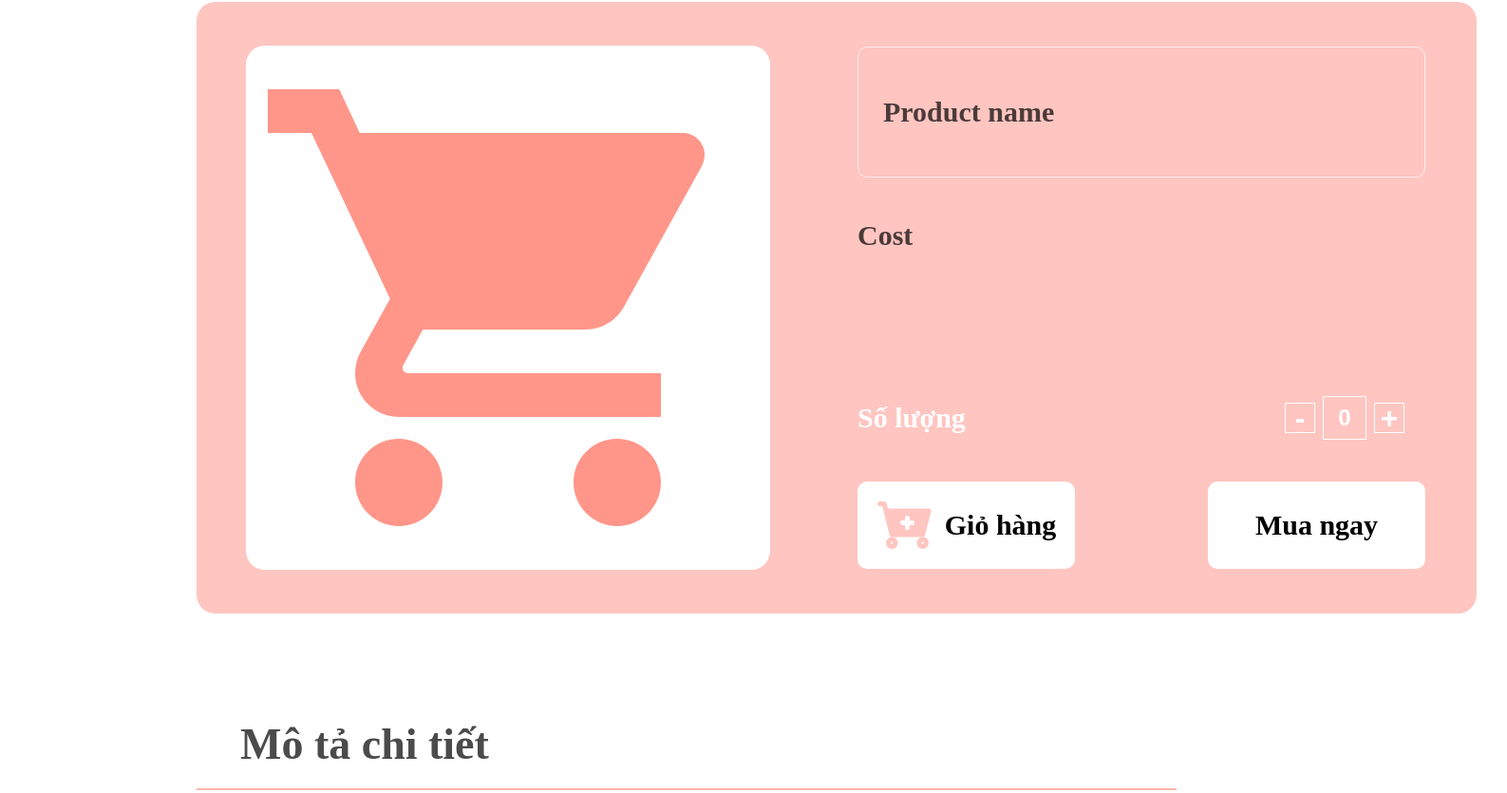
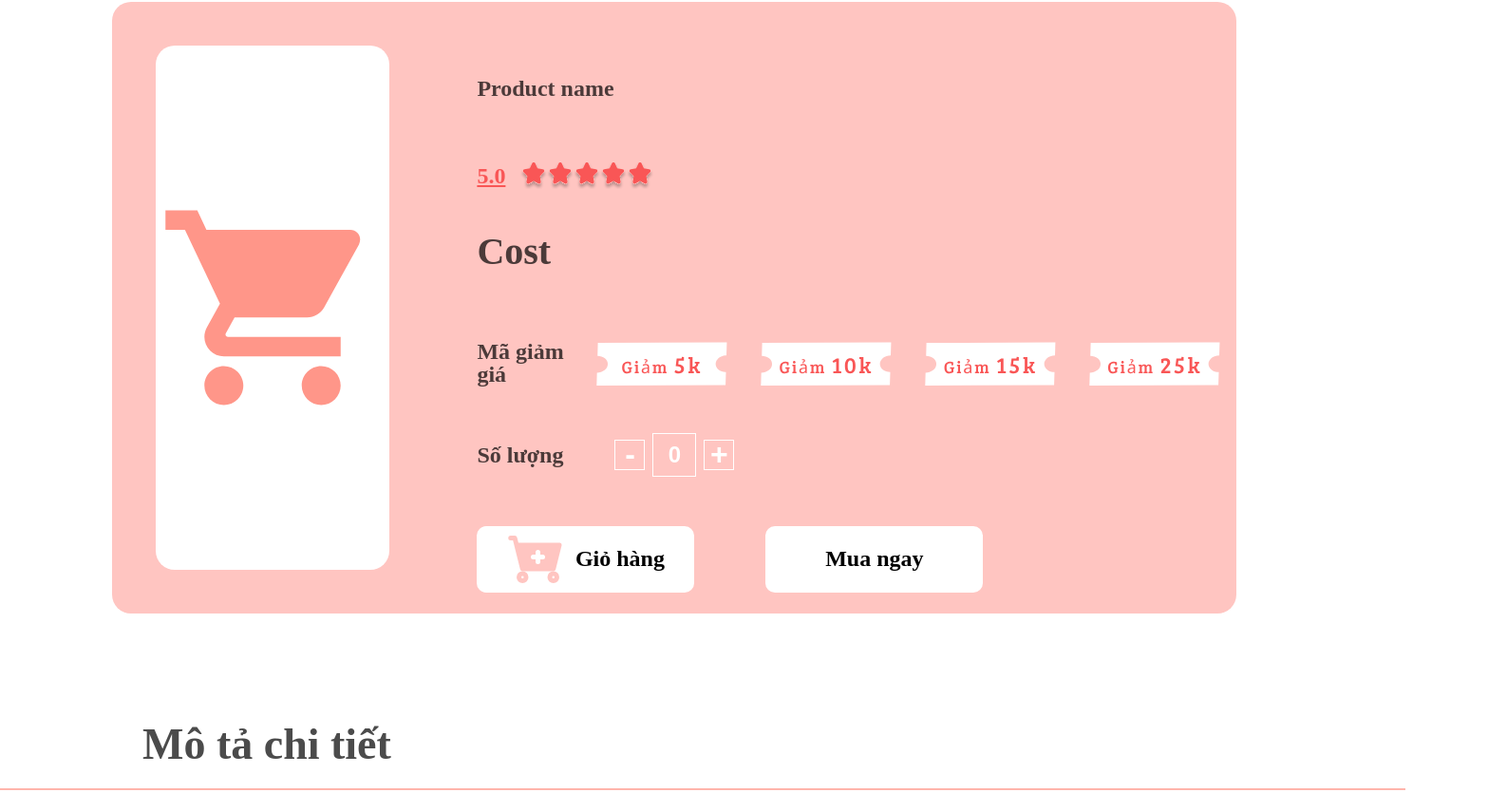
Before and after one commit to vuoanh291104/keshouhin_web, a plain HTML site: page Assets/html/chiTiet.html in a window 1280 px wide. Shown: the part 454-1289 px from the top of the page at 95% size, 1587 px wide, since content can reach past the window. Drawn offline with nearby package versions, Linux system fonts and the light colour scheme.

Commit message:
add chitiet.html

```diff
--- a/Assets/css/chiTiet.css
+++ b/Assets/css/chiTiet.css
@@ -1,5 +1,5 @@
 .nie {
-    min-width: 1380px;
+    min-width: 1480px;
     margin-top: 200px;
 
 
@@ -7,25 +7,30 @@
 
 .bgProduct {
     background-color: var(--color-pink);
-    width: 1348px;
+    /* width: 1448px;
+     */
+     width: 80%;
     height: 644px;
     border-radius: var(--br-sizeM);
     display: flex;
     justify-content: center;
     align-items: center;
-    margin-left: 15%;
+    margin-left: 8%;
     margin-bottom: 92px;
 
 
 }
 
 .anhProduct {
-    width: 552px;
+    /* width: 552px;
+     */
+     width: 35%;
     height: 552px;
     background-color: #FFF;
     border-radius: var(--br-sizeM);
     border: none;
     margin-right: 92px;
+    margin-left: 46px;
 }
 
 .anhProduct img {
@@ -36,45 +41,74 @@
 }
 
 .nameProd {
-    width: 598px;
+
+    width: 800px;
     height: 138px;
-    border: 1px solid var(--color-white);
-    border-radius: var(--br-sizeS);
-    margin-bottom: 46px;
-    padding-left: 26px;
+
+    margin-bottom: 8px;
     display: flex;
     align-items: center;
     opacity: 0.7;
+
     line-height: 1.6;
 }
+.nameProd p {
+    padding: 16px 0;
+}
+
 
 p {
     font-family: var(--font-bree-serif);
-    font-size: 30px;
+    font-size: 24px;
     font-weight: bold;
+
+}
+.vote {
+    display: flex;
+    align-items: center;
+    margin-bottom: 46px;
+}
+.vote p {
+    color: #F95656;
+    padding-right: 16px;
+    text-decoration: underline;
+}
+.vote img {
+    width: 28px;
 }
 
 .cost {
-    margin-bottom: 162px;
+    margin-bottom: 23px;
+    opacity: 0.7;
+
+}
+.cost p {
+    font-size: 40px;
+}
+.ticket {
+    display: flex;
+    align-items: center;
+
+}
+.ticket p {
     opacity: 0.7;
 }
 
 .sl {
-    color: #FFF;
-    margin-right: 200px;
+    opacity: 0.7;
+    margin-right: 46px;
 }
 
 .soLuong {
     display: flex;
     width: 600px;
-    position: relative;
+
     margin-bottom: 52px;
     align-items: center;
 }
 
 .groupBtnInp {
-    position: absolute;
-    right: 16px;
+
     display: flex;
     align-items: center;
 }
@@ -124,7 +158,7 @@ input[type="number"] {
 
 .btnn button {
     width: 229px;
-    height: 92px;
+    height: 70px;
     display: flex;
     justify-content: center;
     align-items: center;
@@ -141,12 +175,12 @@ input[type="number"] {
 }
 
 .btnGioHang {
-    margin-right: 140px;
+    margin-right: 75px;
 }
 
 .moTa {
     /* color: var(--color-pink); */
-    margin-left: 15%;
+    /* margin-left: 15%; */
     opacity: 0.7;
 }
 
@@ -155,7 +189,7 @@ input[type="number"] {
     height: 92px;
     display: flex;
     align-items: center;
-    margin-left: 46px;
+    margin-left: 150px;
     font-size: 46px;
 
 }
@@ -171,6 +205,7 @@ hr {
     border: 2px solid #FEAEA7;
     margin: 42px 46px;
     padding:30px;
+    margin-left: 150px;
 }
 .txtMoTa p {
     line-height: 1.6;
--- a/Assets/html/chiTiet.html
+++ b/Assets/html/chiTiet.html
@@ -291,7 +291,22 @@
             <div class="anhProduct"><img src="../img/Logo/mdi_cartcart.svg" alt=""></div>
             <div class="infoProd">
                 <div class="nameProd"><p>Product name</p></div>
+                <div class="vote">
+                    <p>5.0</p>
+                    <img src="../img/Ticket/Vectorstar.svg" alt="star">
+                    <img src="../img/Ticket/Vectorstar.svg" alt="star">
+                    <img src="../img/Ticket/Vectorstar.svg" alt="star">
+                    <img src="../img/Ticket/Vectorstar.svg" alt="star">
+                    <img src="../img/Ticket/Vectorstar.svg" alt="star">
+                </div>
                 <div class="cost"><p>Cost</p></div>
+                <div class="ticket">
+                    <p>Mã giảm giá</p>
+                    <img src="../img/Ticket/raphael_ticket1.svg" alt="ticket1">
+                    <img src="../img/Ticket/raphael_ticket2.svg" alt="ticket2">
+                    <img src="../img/Ticket/raphael_ticket3.svg" alt="ticket3">
+                    <img src="../img/Ticket/raphael_ticket4.svg" alt="ticket4">
+                </div>
                 <div class="soLuong">
                     <p class="sl">Số lượng</p>
                     <div class="groupBtnInp">
@@ -313,7 +328,7 @@
         </div>
         <div class="moTa">
             <p>Mô tả chi tiết</p>
-            <hr width="88%" color="#FF9689" >
+            <hr width="100%" color="#FF9689" >
             <div class="txtMoTa">
                 <p style="width: 100%; height: 100%;">aaa</p>
             </div>
```
Also changed, not shown: Assets/img/Ticket/Vectorstar.svg (added), Assets/img/Ticket/raphael_ticket1.svg (added), Assets/img/Ticket/raphael_ticket2.svg (added), Assets/img/Ticket/raphael_ticket3.svg (added), Assets/img/Ticket/raphael_ticket4.svg (added).
